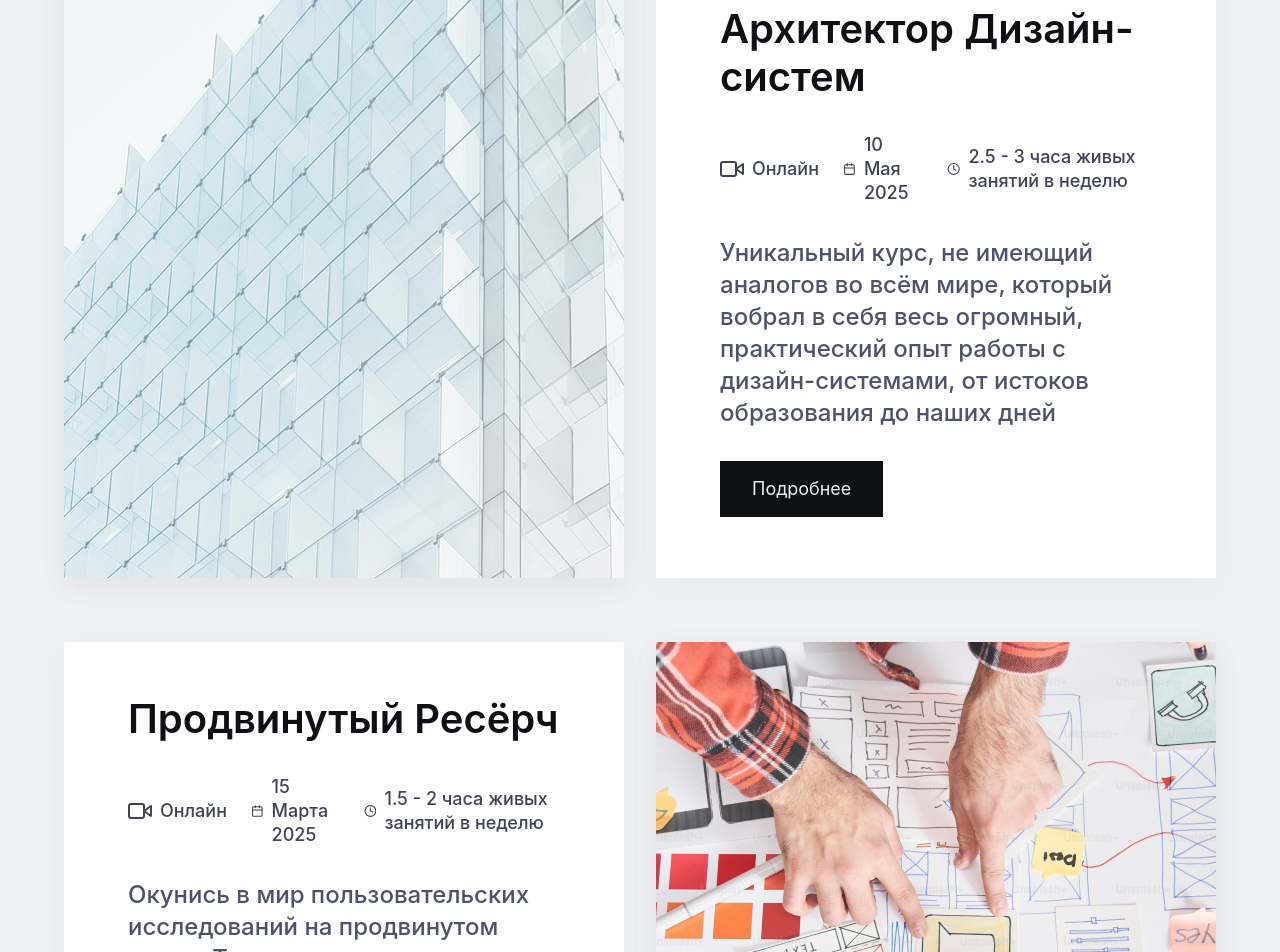
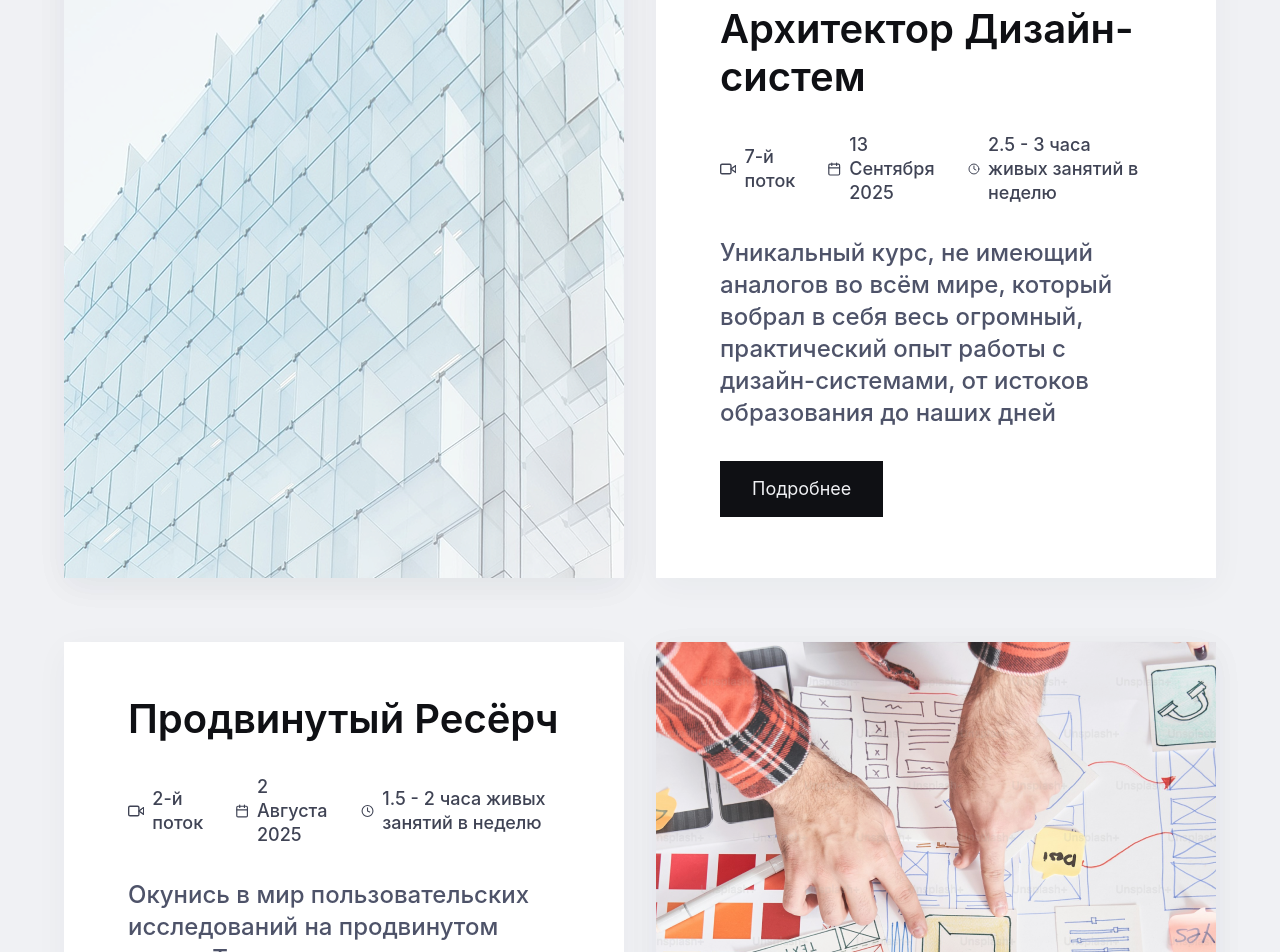
Before and after one commit to ArthurIvanov/dsa-web, a Next.js app: page / in a window 1280 px wide. Shown: the part 1400-2352 px from the top of the page. Built offline with nearby package versions, Linux system fonts and the light colour scheme.

Commit message:
updated pages

```diff
--- a/app/page.tsx
+++ b/app/page.tsx
@@ -65,8 +65,8 @@ export default function Home() {
 				heroImg="/heroHouseSquare.png"
 				actions
 				lessions
-				date="10 Мая 2025"
-
+				stream="7-й поток"
+				date="13 Сентября 2025"
 				timing="2.5 - 3"
 				subTitle="Архитектор Дизайн-систем"
 				description="Уникальный курс, не имеющий аналогов во всём мире, который вобрал в себя весь огромный, практический опыт работы с дизайн-системами, от истоков образования до
@@ -78,8 +78,8 @@ export default function Home() {
 				actions
 				lessions
 				invert
-				date="15 Марта 2025"
-
+				stream="2-й поток"
+				date="2 Августа 2025"
 				timing="1.5 - 2"
 				subTitle="Продвинутый Ресёрч"
 				description="Окунись в мир пользовательских исследований на продвинутом урове. Только релевантные топики. Исследования, их виды и какой метод выбрать в каком случае. Проведение и анализ интервью. Использование ИИ. Защита и аргументация итогов перед командой"
--- a/app/sections/main-page.section.tsx
+++ b/app/sections/main-page.section.tsx
@@ -7,6 +7,7 @@ import Link from "next/link";
 interface IMainPageSectionProps extends HTMLAttributes<HTMLDivElement> {
 	title?: string;
 	date?: string;
+	stream?: string;
 	description?: string;
 	linkToProgram?: any;
 	heroImg?: any;
@@ -30,7 +31,6 @@ const StyledMainPageSection = styled.section<IMainPageSectionProps>`
 	margin: 0 auto;
 	display: flex;
 	max-height: 650px;
-
 
 	.hero-section-bg {
 		background-color: var(--section-bg);
@@ -62,7 +62,6 @@ const StyledMainPageSection = styled.section<IMainPageSectionProps>`
 		display: flex;
 		gap: 24px;
 	}
-
 
 	@media screen and (max-width: 1024px) {
 		.hero-section-bg {
@@ -116,6 +115,7 @@ export const MainPageSection: React.FC<IMainPageSectionProps> = ({
 	title,
 	subTitle,
 	date,
+	stream = "Онлайн",
 	description,
 	linkToProgram,
 	heroImg,
@@ -139,12 +139,11 @@ export const MainPageSection: React.FC<IMainPageSectionProps> = ({
 						<div className="display-flex flex-column gap-16">
 							<h2>{title}</h2>
 							<h3>{subTitle}</h3>
-
 						</div>
 						{lessions ? (
 							<div className="hero-section-list">
 								<Detail>
-									<Video size={24} /> Онлайн
+									<Video size={24} /> {stream}
 								</Detail>
 								<Detail>
 									<Calendar size={24} /> {date}
```
